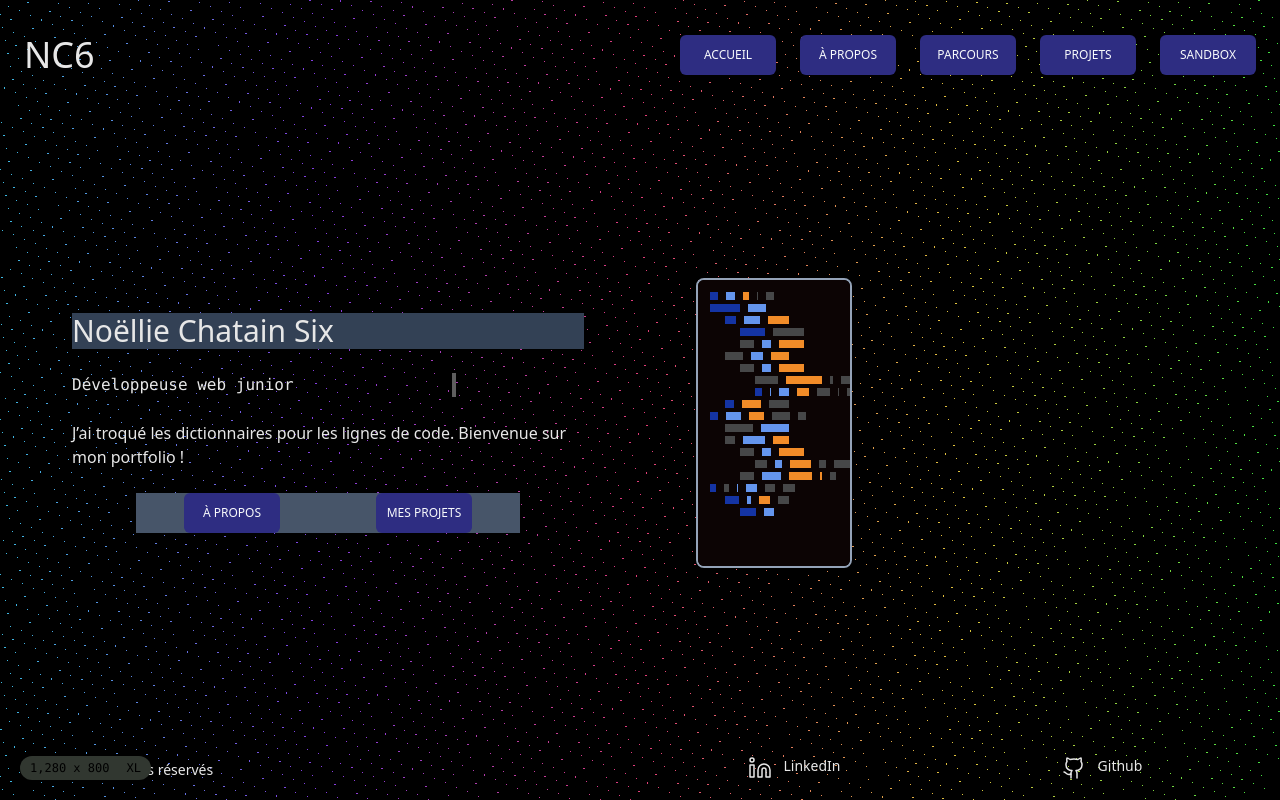
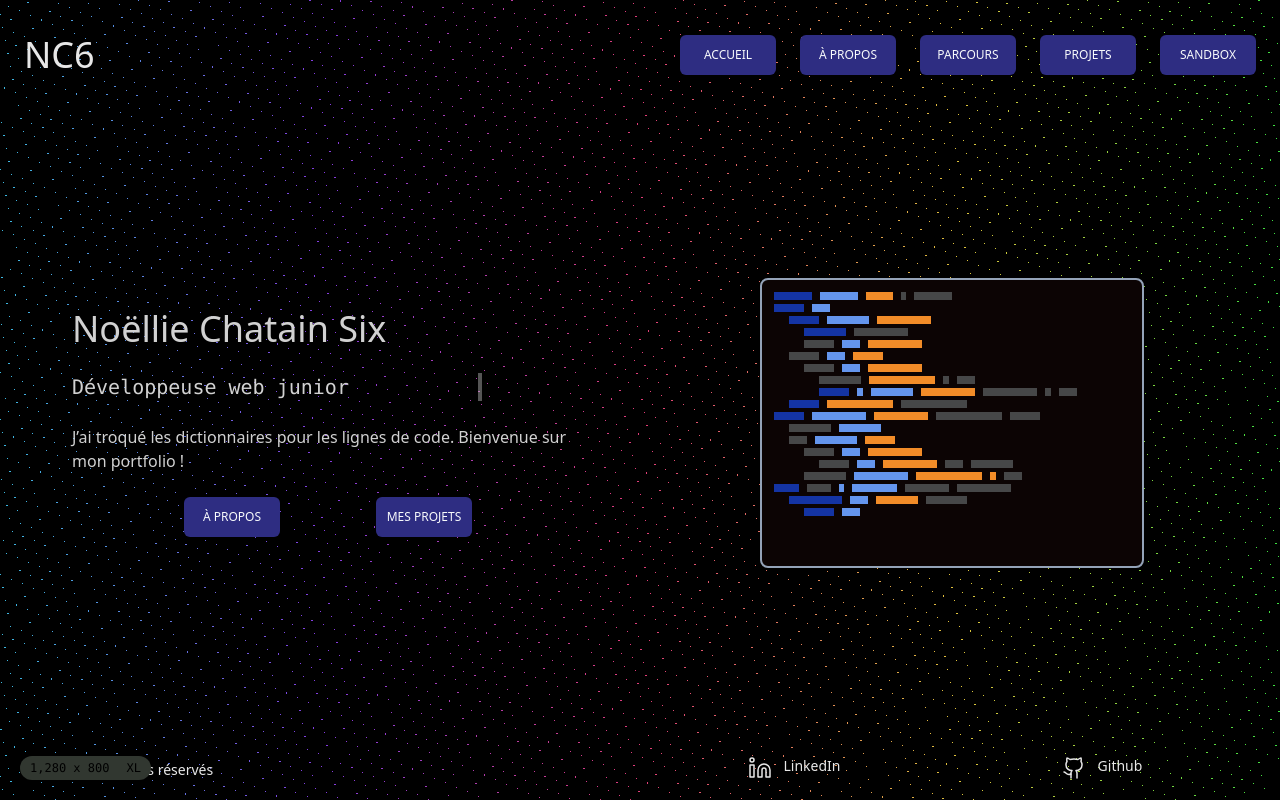
Before and after one commit to NollieChtn6/Portfolio, a React (Vite) app: page / in a window 1280 px wide. Built offline with nearby package versions, Linux system fonts and the light colour scheme.

Commit message:
update layout and style and import ScreenComponent

```diff
--- a/src/components/homepage/HomePage.tsx
+++ b/src/components/homepage/HomePage.tsx
@@ -3,24 +3,22 @@ import ScreenComponent from './screen/Screen';
 
 function HomePage() {
   return (
-    <main className="grid grid-cols-1 md:grid-cols-2 grid-rows-1 gap-4 p-6 text-woodsmoke-100 h-full">
-      <div className="flex flex-col homepage-left-side space-y-6 md:p-12 md:place-content-center">
-        <h2 className="hero-title flex w-full bg-slate-700 text-3xl">
-          Noëllie Chatain Six
-        </h2>
-        <p className="hero-subtitle flex w-3/4 animate-typing overflow-hidden whitespace-nowrap font-mono border-r-4">
+    <main className="grid grid-cols-1 md:grid-cols-2 grid-rows-2 md:grid-rows-1 gap-4 p-6 text-woodsmoke-200 h-full">
+      <div className="flex flex-col homepage-left-side space-y-6 p-12 place-content-center">
+        <h2 className="hero-title flex w-full text-4xl">Noëllie Chatain Six</h2>
+        <p className="hero-subtitle flex w-4/5 text-xl animate-typing overflow-hidden whitespace-nowrap font-mono border-r-4">
           Développeuse web junior
         </p>
         <p>
           J&rsquo;ai troqué les dictionnaires pour les lignes de code. Bienvenue
           sur mon portfolio&nbsp;!
         </p>
-        <div className="homepage-btn-container flex w-3/4 self-center bg-slate-600 justify-around">
+        <div className="homepage-btn-container flex w-3/4 self-center justify-around">
           <Button>À propos</Button>
           <Button>Mes projets</Button>
         </div>
       </div>
-      <div className="homepage-right-side w-full md:w-2/4 space-y-6 md:p-12 md:place-content-center">
+      <div className="homepage-right-side flex space-y-6 md:p-12 justify-center items-center overflow-y-auto">
         <ScreenComponent />
       </div>
     </main>
```
